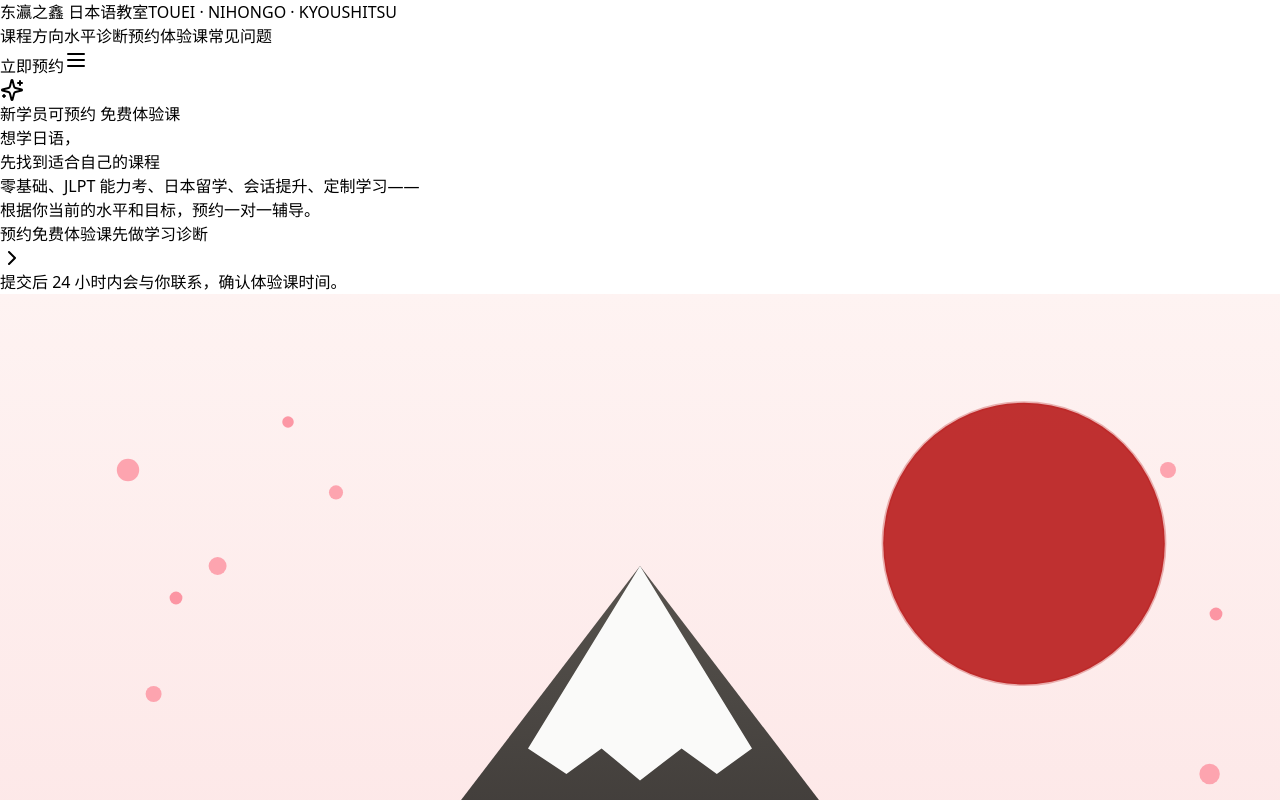
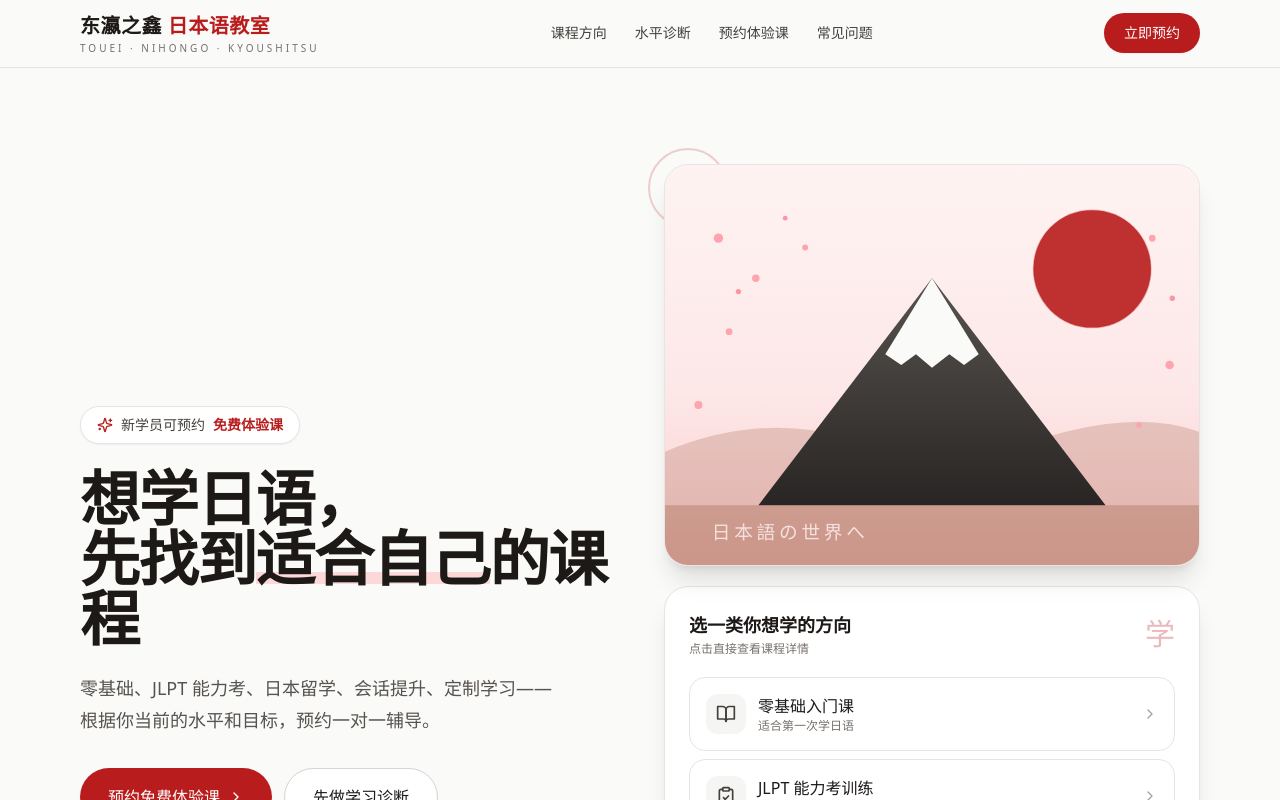
Before and after one commit to meibenqingxiang-byte/nihongo-booking, a React (Vite) app: page / in a window 1280 px wide. Shown: the top 800 px of the page. Built offline with nearby package versions, Linux system fonts and the light colour scheme.

Commit message:
Update tailwind.config.js

```diff
--- a/tailwind.config.js
+++ b/tailwind.config.js
@@ -1,7 +1,7 @@
 export default {
   content: [
     "./index.html",
-    "./src/**/*.{js,ts,jsx,tsx}",
+    "./*.{js,ts,jsx,tsx}",
   ],
   theme: {
     extend: {},
```
